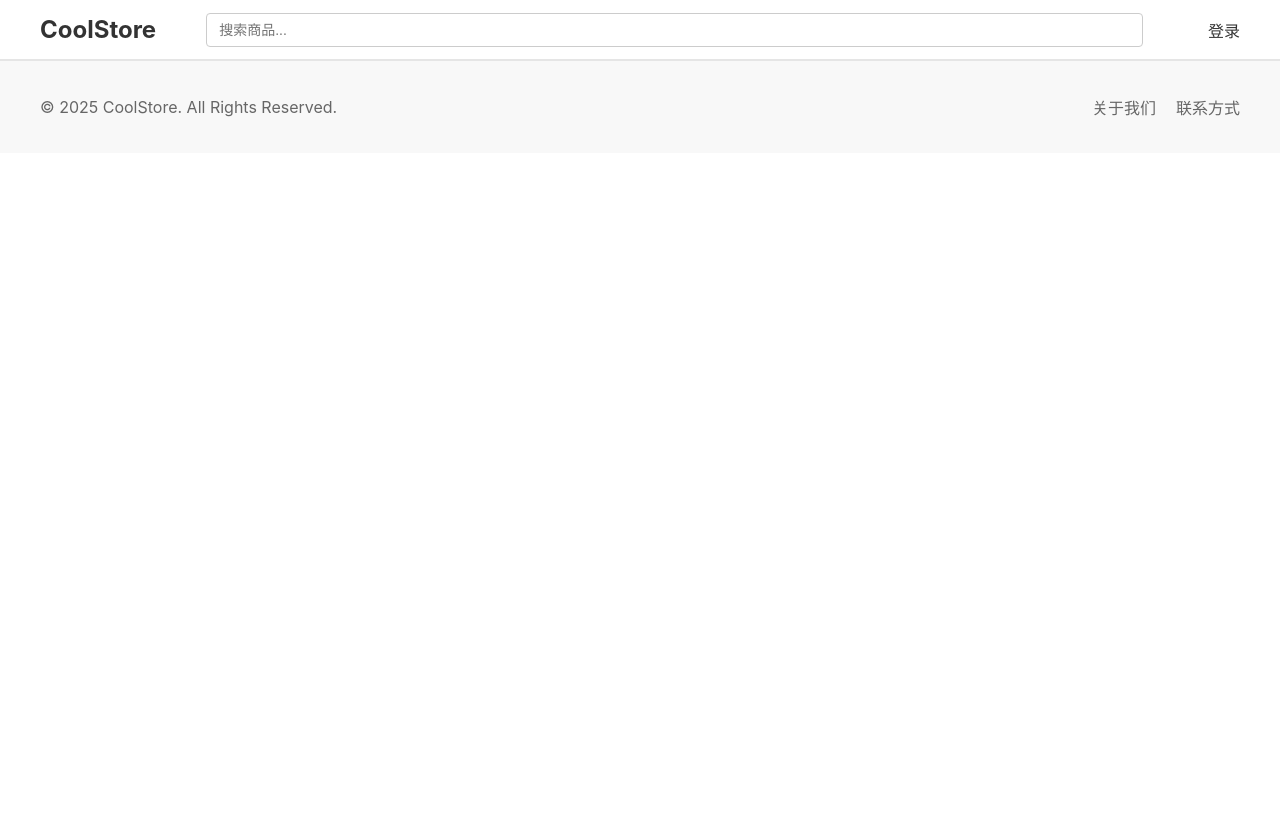
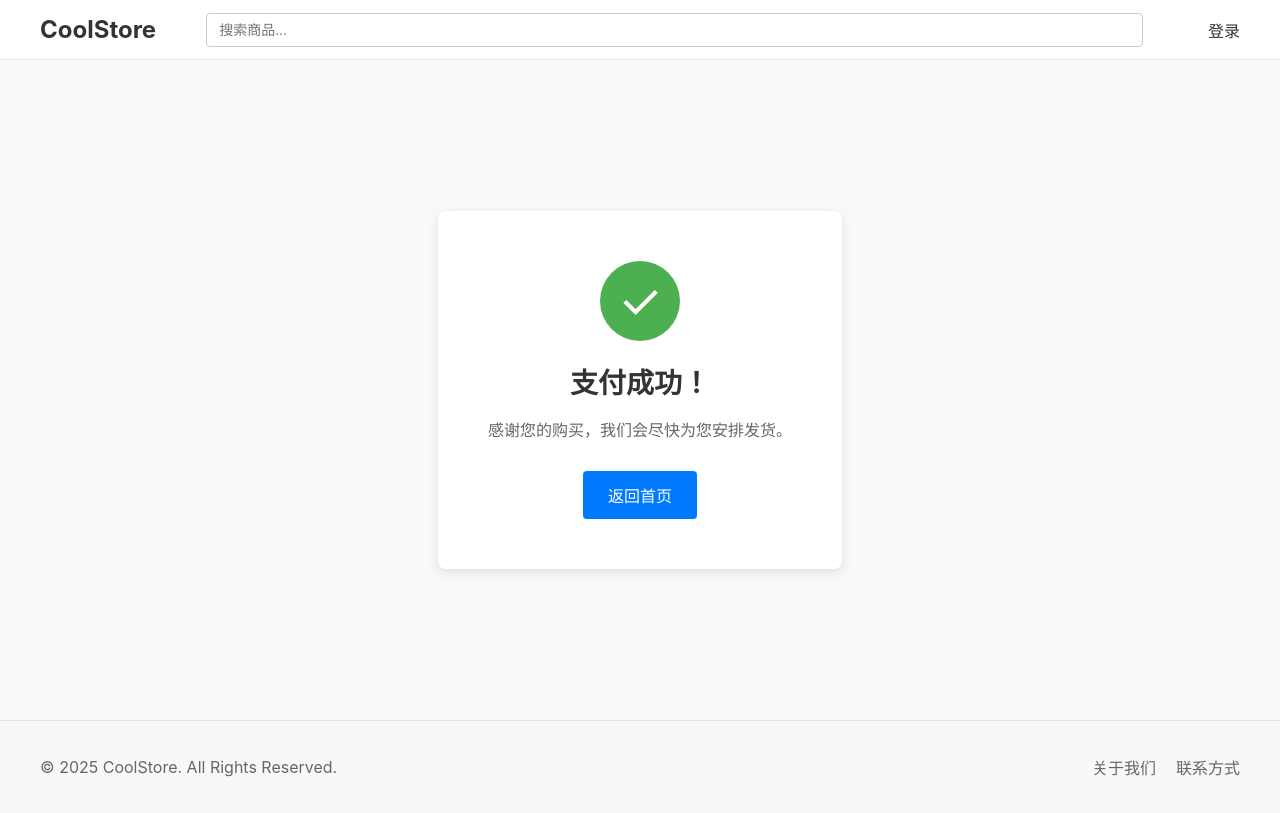
Before and after one commit to LevMe/Online_Mall_Frontend, a Vue app: page /checkout-success in a window 1280 px wide. Built offline with nearby package versions, Linux system fonts and the light colour scheme.

Commit message:
v0.2 feat(user): 优化用户界面和功能
- 调整 BackToTop 按钮位置
- 优化 CategorySidebar 样式和功能
- 添加 CheckoutSuccessView 组件
- 实现购物车结算功能
- 优化 HomeView 和 ProductListView 布局

```diff
--- a/src/components/common/BackToTop.vue
+++ b/src/components/common/BackToTop.vue
@@ -48,8 +48,8 @@ onUnmounted(() => {
 <style scoped>
 .back-to-top-btn {
   position: fixed; /* 固定在视窗的某个位置 */
-  bottom: 140px;
-  right: 150px;
+  bottom: 150px;
+  right: 30px;
   width: 50px;
   height: 50px;
   border-radius: 50%; /* 圆形按钮 */
--- a/src/components/common/CategorySidebar.vue
+++ b/src/components/common/CategorySidebar.vue
@@ -1,6 +1,5 @@
 <script setup>
 import { ref, onMounted } from 'vue'
-// 导入 useRoute 来访问当前路由信息
 import { RouterLink, useRoute } from 'vue-router'
 import { api } from '../../services/index.js'
 
@@ -20,7 +19,6 @@ onMounted(async () => {
   <aside class="category-sidebar">
     <h2>商品分类</h2>
     <ul>
-      <!-- 1. 新增：“全部商品”链接 -->
       <li>
         <RouterLink
           :to="{ name: 'productList' }"
@@ -32,8 +30,6 @@ onMounted(async () => {
           全部商品
         </RouterLink>
       </li>
-
-      <!-- 动态生成的分类链接 -->
       <li v-for="category in categories" :key="category.id">
         <RouterLink
           :to="{ name: 'productList', query: { categoryId: category.id } }"
@@ -55,6 +51,11 @@ onMounted(async () => {
   border-radius: 8px;
   box-shadow: 0 2px 4px rgba(0, 0, 0, 0.05);
   height: fit-content;
+
+  /* 关键改动：添加 sticky 定位 */
+  position: sticky;
+  /* 当它滚动到距离视窗顶部 40px 时，就固定住 */
+  top: 40px;
 }
 
 h2 {
--- a/src/router/index.js
+++ b/src/router/index.js
@@ -9,6 +9,7 @@ import AuthView from '../views/user/AuthView.vue'
 import CartView from '../views/user/CartView.vue'
 import AdminLayout from '../components/layout/AdminLayout.vue'
 import ProductManagementView from '../views/admin/ProductManagementView.vue'
+import CheckoutSuccessView from '../views/user/CheckoutSuccessView.vue'
 
 const routes = [
   // ... home 和 productList 路由保持不变 ...
@@ -62,6 +63,12 @@ const routes = [
       // { path: 'users', name: 'adminUserList', component: ... }
     ],
   },
+
+  {
+    path: '/checkout-success',
+    name: 'checkoutSuccess',
+    component: CheckoutSuccessView,
+  },
 ]
 
 // ... router 实例创建部分保持不变 ...
--- a/src/services/index.js
+++ b/src/services/index.js
@@ -366,4 +366,18 @@ export const api = {
       }, 500) // 模拟网络延迟
     })
   },
+
+  /**
+   * 模拟结算，清空购物车
+   * @returns {Promise<Object>}
+   */
+  checkout: () => {
+    return new Promise((resolve) => {
+      setTimeout(() => {
+        // 在模拟后端，将购物车数组清空
+        mockCart = []
+        resolve({ message: '结算成功，购物车已清空' })
+      }, 600) // 模拟支付处理延迟
+    })
+  },
 }
--- a/src/views/user/CartView.vue
+++ b/src/views/user/CartView.vue
@@ -1,15 +1,18 @@
 <script setup>
-import { onMounted } from 'vue'
+import { ref, onMounted } from 'vue'
+import { useRouter } from 'vue-router'
 import { api } from '../../services/index.js'
-
-// 导入需要的 stores
 import { useCartStore } from '../../store/cart.js'
 import { useNotificationStore } from '../../store/notification.js'
 
 const cartStore = useCartStore()
 const notificationStore = useNotificationStore()
+const router = useRouter()
 
-// 组件挂载时，从 API 获取最新的购物车数据，确保数据同步
+// 用于控制结算按钮的加载状态
+const isCheckingOut = ref(false)
+
+// 组件挂载时，从 API 获取最新的购物车数据
 onMounted(async () => {
   try {
     const cartData = await api.getCart()
@@ -40,6 +43,25 @@ const handleDeleteItem = async (itemId) => {
     notificationStore.showNotification('商品已从购物车移除', 'success')
   } catch (error) {
     notificationStore.showNotification('移除失败', 'error')
+  }
+}
+
+// 处理结算的函数
+const handleCheckout = async () => {
+  if (isCheckingOut.value) return
+  isCheckingOut.value = true
+
+  try {
+    // 调用结算 API
+    await api.checkout()
+    // 清空前端 Pinia store 中的购物车
+    cartStore.clearCart()
+    // 跳转到成功页面
+    router.push({ name: 'checkoutSuccess' })
+  } catch (error) {
+    notificationStore.showNotification('结算失败，请稍后再试', 'error')
+  } finally {
+    isCheckingOut.value = false
   }
 }
 </script>
@@ -76,7 +98,10 @@ const handleDeleteItem = async (itemId) => {
             <span>商品总计</span>
             <span>¥ {{ cartStore.totalPrice.toFixed(2) }}</span>
           </div>
-          <button class="checkout-btn">前往结算</button>
+          <!-- 将按钮的点击事件和禁用状态绑定 -->
+          <button @click="handleCheckout" :disabled="isCheckingOut" class="checkout-btn">
+            {{ isCheckingOut ? '正在处理...' : '前往结算' }}
+          </button>
         </div>
       </div>
       <!-- 当购物车为空时 -->
@@ -178,6 +203,10 @@ h1 {
   border-radius: 4px;
   cursor: pointer;
 }
+.checkout-btn:disabled {
+  background-color: #a5a5a5;
+  cursor: not-allowed;
+}
 .empty-cart {
   text-align: center;
   padding: 50px;
--- /dev/null
+++ b/src/views/user/CheckoutSuccessView.vue
@@ -0,0 +1,60 @@
+<script setup>
+import { RouterLink } from 'vue-router'
+</script>
+
+<template>
+  <main class="checkout-success-page">
+    <div class="container">
+      <div class="success-icon">✓</div>
+      <h1>支付成功！</h1>
+      <p>感谢您的购买，我们会尽快为您安排发货。</p>
+      <RouterLink to="/" class="go-home-btn">返回首页</RouterLink>
+    </div>
+  </main>
+</template>
+
+<style scoped>
+.checkout-success-page {
+  display: flex;
+  justify-content: center;
+  align-items: center;
+  text-align: center;
+  padding: 60px 20px;
+  min-height: calc(100vh - 140px);
+  background-color: #f9f9f9;
+}
+.container {
+  background-color: #fff;
+  padding: 50px;
+  border-radius: 8px;
+  box-shadow: 0 4px 12px rgba(0, 0, 0, 0.1);
+}
+.success-icon {
+  width: 80px;
+  height: 80px;
+  margin: 0 auto 20px;
+  border-radius: 50%;
+  background-color: #4caf50;
+  color: white;
+  font-size: 50px;
+  line-height: 80px;
+}
+h1 {
+  font-size: 28px;
+  margin-bottom: 15px;
+}
+p {
+  font-size: 16px;
+  color: #666;
+  margin-bottom: 30px;
+}
+.go-home-btn {
+  display: inline-block;
+  padding: 12px 25px;
+  background-color: #007aff;
+  color: #fff;
+  text-decoration: none;
+  border-radius: 4px;
+  font-size: 16px;
+}
+</style>
--- a/src/views/user/HomeView.vue
+++ b/src/views/user/HomeView.vue
@@ -2,7 +2,6 @@
 import { ref, onMounted } from 'vue'
 import { api } from '../../services/index.js'
 import ProductCard from '../../components/common/ProductCard.vue'
-// 1. 导入侧边栏组件
 import CategorySidebar from '../../components/common/CategorySidebar.vue'
 
 const products = ref([])
@@ -20,7 +19,6 @@ onMounted(async () => {
 <template>
   <main class="page-with-sidebar">
     <div class="container">
-      <!-- 2. 添加侧边栏 -->
       <CategorySidebar />
       <div class="main-content">
         <div class="product-grid">
@@ -38,16 +36,17 @@ onMounted(async () => {
 }
 
 .container {
-  max-width: 1400px;
+  max-width: 1200px;
   margin: 0 auto;
   padding: 0 20px;
-  /* 3. 使用 Flexbox 创建两栏布局 */
   display: flex;
-  gap: 40px; /* 定义侧边栏和主内容区的间距 */
+  gap: 30px;
+  /* 关键改动：让侧边栏和主内容区从顶部对齐 */
+  align-items: flex-start;
 }
 
 .main-content {
-  flex-grow: 1; /* 主内容区占据所有剩余空间 */
+  flex-grow: 1;
 }
 
 .product-grid {
--- a/src/views/user/ProductListView.vue
+++ b/src/views/user/ProductListView.vue
@@ -59,8 +59,9 @@ watch(
   margin: 0 auto;
   padding: 0 20px;
   display: flex;
-  /* 解决问题一：增加侧边栏和主内容区的间距 */
   gap: 30px;
+  /* 关键改动：让侧边栏和主内容区从顶部对齐 */
+  align-items: flex-start;
 }
 
 .main-content {
```
